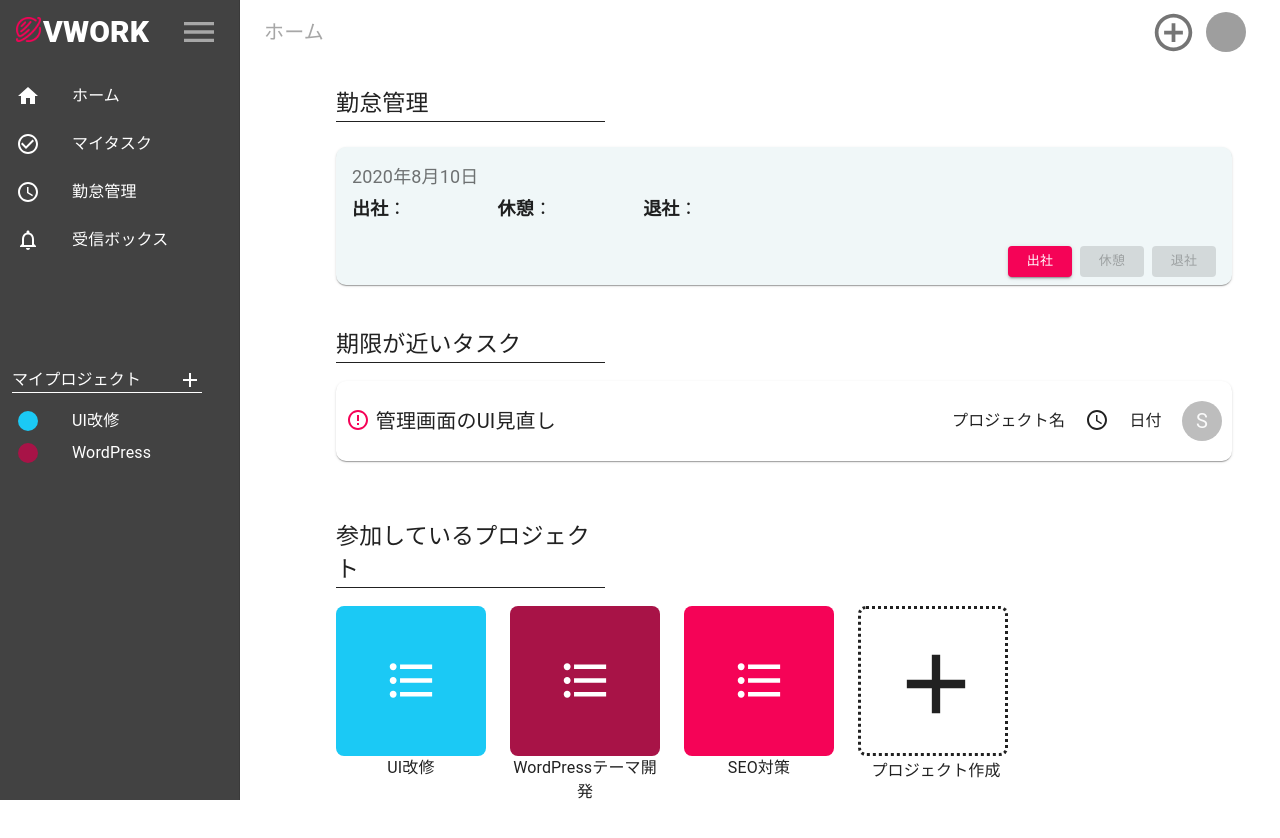
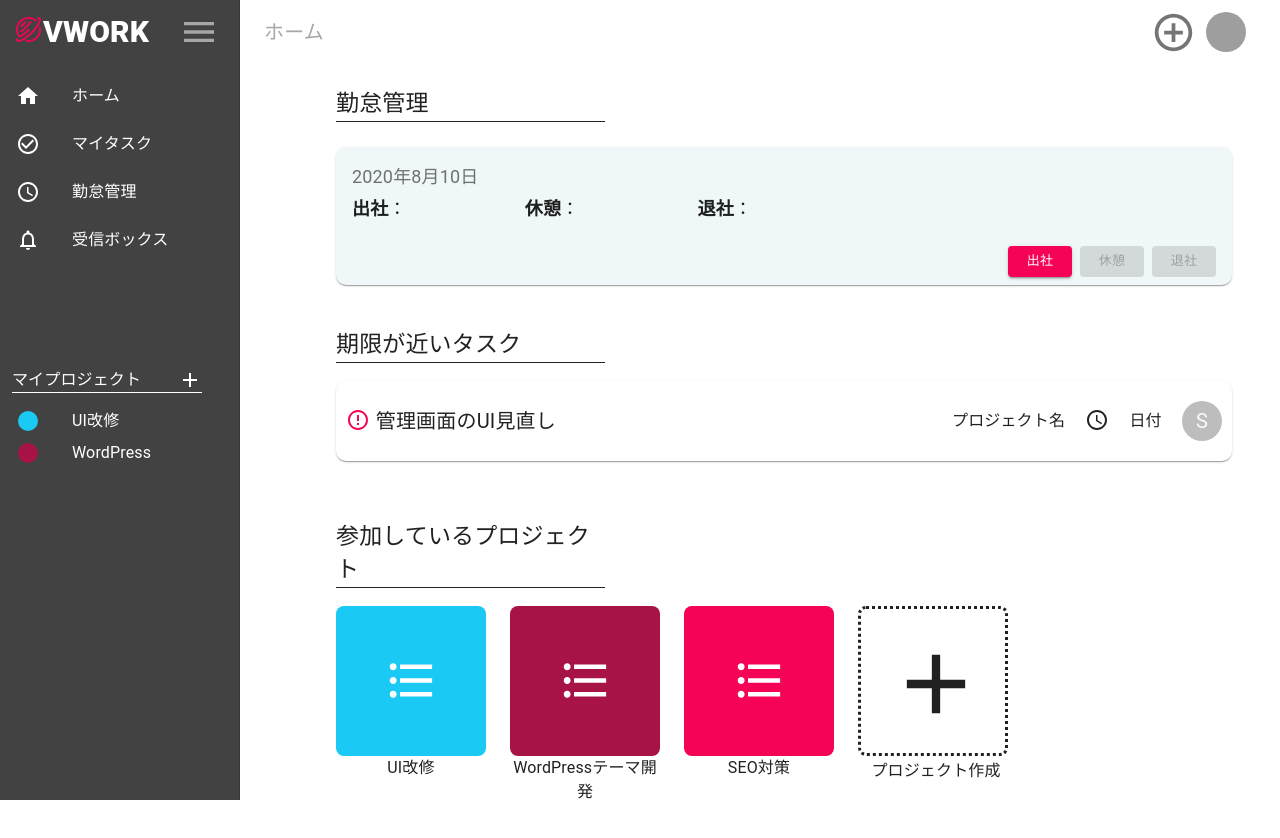
Before and after one commit to Yyusuke27/vwork, a React (Create React App) app in the folder frontend/: page / in a window 1280 px wide. Shown: the top 838 px of the page. Built offline with nearby package versions, Linux system fonts and the light colour scheme; grey boxes are pictures that could not be loaded.

Commit message:
CheckAttendanceAreaの打刻されるエリアの幅を固定

```diff
--- a/frontend/src/Dashboard/Attendance/components/CheckAttendanceArea.tsx
+++ b/frontend/src/Dashboard/Attendance/components/CheckAttendanceArea.tsx
@@ -40,7 +40,7 @@ const useStyles = makeStyles((theme: Theme) =>
       fontSize: 18,
     },
     timeArea: {
-      width: "40%",
+      width: "100%",
       fontSize: 18,
     },
     appBar: {
@@ -207,13 +207,13 @@ const CheckAttendanceArea = () => {
           <Grid
             container
             direction="row"
-            justify="space-between"
+            // justify="space-between"
             className={classes.timeArea}
           >
-            <Grid item>
+            <Grid item style={{ width: "20%" }}>
               <span style={{ fontWeight: 600 }}>出社</span>：{attendedTime}
             </Grid>
-            <Grid>
+            <Grid item style={{ width: "20%" }}>
               {step.attended === false ? (
                 <Grid item>
                   <span style={{ fontWeight: 600 }}>休憩</span>：
@@ -225,7 +225,7 @@ const CheckAttendanceArea = () => {
                 </Grid>
               )}
             </Grid>
-            <Grid item>
+            <Grid item style={{ width: "20%" }}>
               <span style={{ fontWeight: 600 }}>退社</span>：{finishedTime}
             </Grid>
           </Grid>
```
